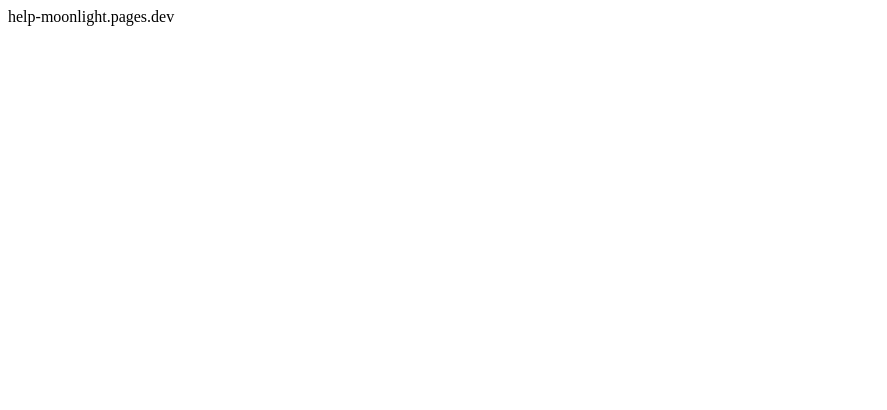
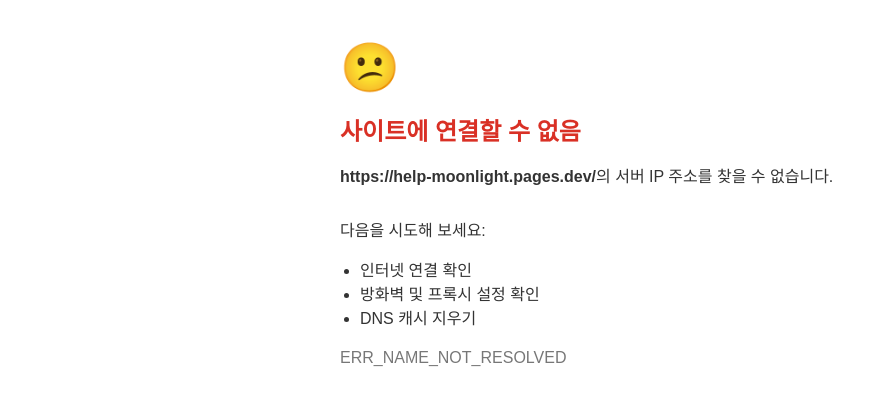
Before and after one commit to yglove0305/help-moonlight, a plain HTML site: page index.html in a window 1280 px wide. Shown: the whole page, without its empty margins (0-887 px from the left). Drawn offline with Linux system fonts and the light colour scheme.

Commit message:
Add error page for site connection issues

```diff
--- a/index.html
+++ b/index.html
@@ -1 +1,55 @@
-help-moonlight.pages.dev
+<!DOCTYPE html>
+<html lang="ko">
+<head>
+  <meta charset="UTF-8">
+  <title>사이트에 연결할 수 없음</title>
+  <style>
+    body {
+      font-family: Arial, sans-serif;
+      background: #fff;
+      color: #333;
+      margin: 0;
+      padding: 40px;
+    }
+    .container {
+      max-width: 600px;
+      margin: auto;
+      text-align: left;
+    }
+    h1 {
+      font-size: 24px;
+      color: #d93025;
+    }
+    .error-code {
+      color: #777;
+      margin-top: 20px;
+    }
+    .suggestions {
+      margin-top: 30px;
+    }
+    ul {
+      padding-left: 20px;
+    }
+    .icon {
+      font-size: 48px;
+      color: #d93025;
+    }
+  </style>
+</head>
+<body>
+  <div class="container">
+    <div class="icon">😕</div>
+    <h1>사이트에 연결할 수 없음</h1>
+    <p><strong>https://help-moonlight.pages.dev/</strong>의 서버 IP 주소를 찾을 수 없습니다.</p>
+    <div class="suggestions">
+      <p>다음을 시도해 보세요:</p>
+      <ul>
+        <li>인터넷 연결 확인</li>
+        <li>방화벽 및 프록시 설정 확인</li>
+        <li>DNS 캐시 지우기</li>
+      </ul>
+    </div>
+    <div class="error-code">ERR_NAME_NOT_RESOLVED</div>
+  </div>
+</body>
+</html>
```
